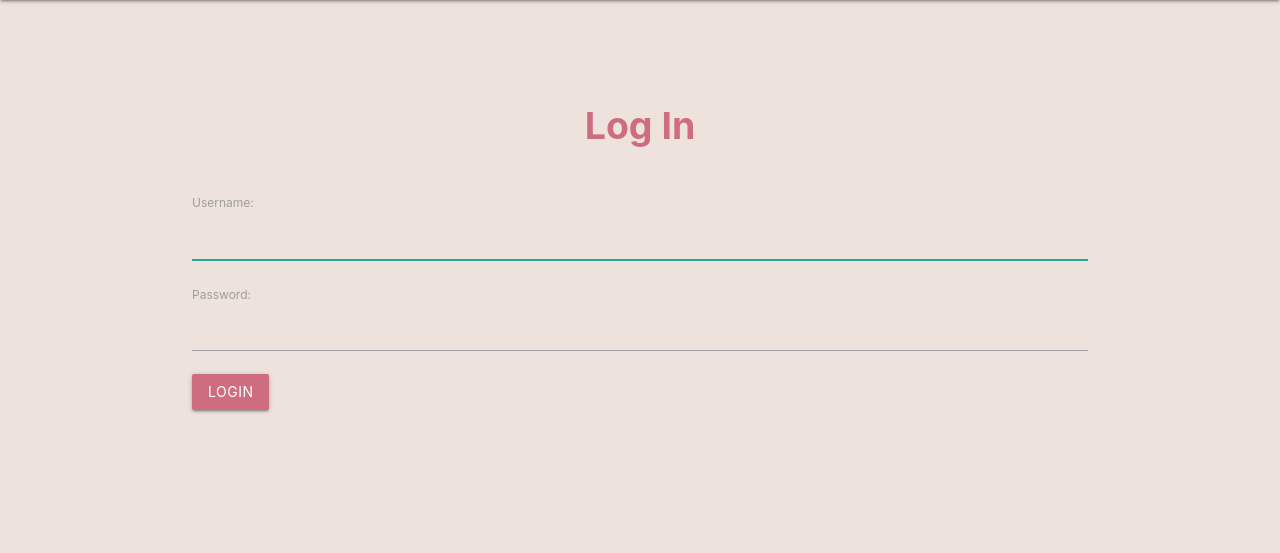
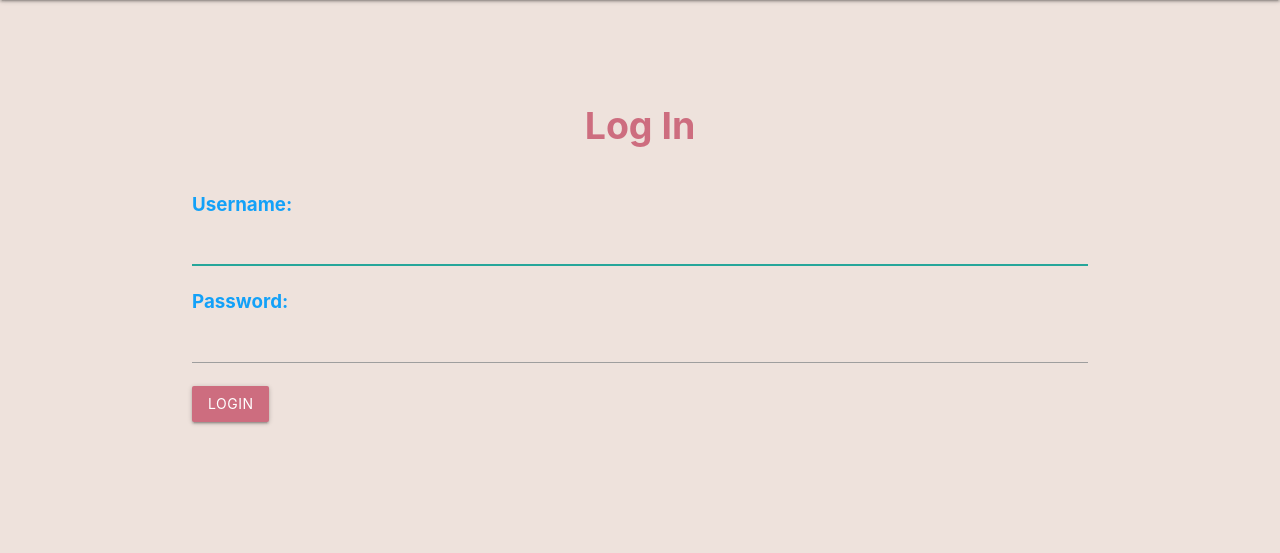
Before and after one commit to jcos201/Django-Task-Collector, a Django app: page /accounts/login/?next=/tasks/create/ in a window 1280 px wide. Shown: the part 64-617 px from the top of the page. Run offline with Django 3.2, Linux system fonts and the light colour scheme.

Commit message:
Updates label styling

```diff
--- a/main_app/static/css/style.css
+++ b/main_app/static/css/style.css
@@ -22,6 +22,12 @@ footer {
   text-align: center;
 }
 
+label {
+  font-size: 1.25rem;
+  color: var(--secondary-color);
+  font-weight: bold;
+}
+
 .headline {
   font-size: 2.5rem;
   font-weight: bold;
@@ -40,10 +46,6 @@ footer {
   background-color: rgb(205, 109, 127);
 }
 
-.label {
-  font-size: 1.25rem;
-  color: var(--secondary-color);
-}
 
 .blurb {
   display: flex;
```
